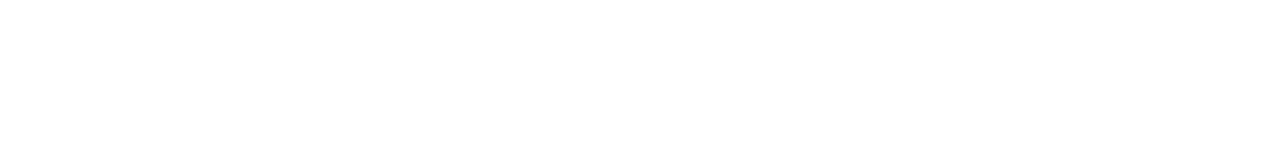
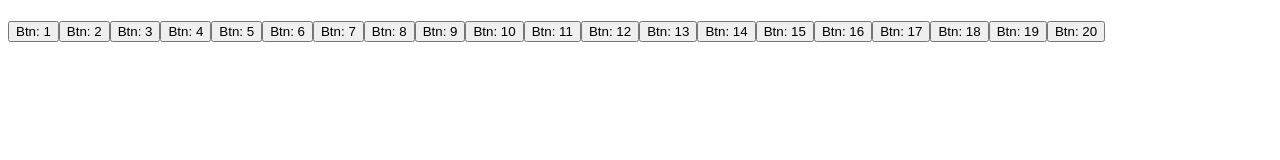
Before and after one commit to rogercodes1/JS-Test-Environment, a plain HTML site: page javascript/index.html in a window 1280 px wide. Drawn offline with Linux system fonts and the light colour scheme.

Commit message:
added button solutions.

```diff
--- /dev/null
+++ b/javascript/buttonsFile.js
@@ -0,0 +1,19 @@
+console.log("HEREEE");
+
+let btnCount = 20
+
+let mainDiv = document.getElementById("main")
+
+for (let i = 0; i< btnCount; i++){
+    let btnNum = document.createElement("BUTTON")
+    btnNum.id = i+1
+    btnNum.innerHTML = `Btn: ${i+1}`
+    document.body.appendChild(btnNum)
+    mainDiv.appendChild(btnNum)
+
+}
+
+mainDiv.addEventListener("click", function(e){
+  let btnNum = e.target.id
+  alert(`Button ${btnNum} was clicked!`)
+})
--- a/javascript/index.html
+++ b/javascript/index.html
@@ -7,9 +7,11 @@
   <body>
 
     <h1 id="h1-title"></h1>
+    <div id="main">
 
+    </div>
 <!-- Change the source to the file name you are working with. -->
-<script type="text/javascript" src="./n-rep-elem-in-2N-Arr.js">
+<script type="text/javascript" src="./buttonsFile.js">
 
 </script>
   </body>
```
Also changed, not shown: 1 other file.
